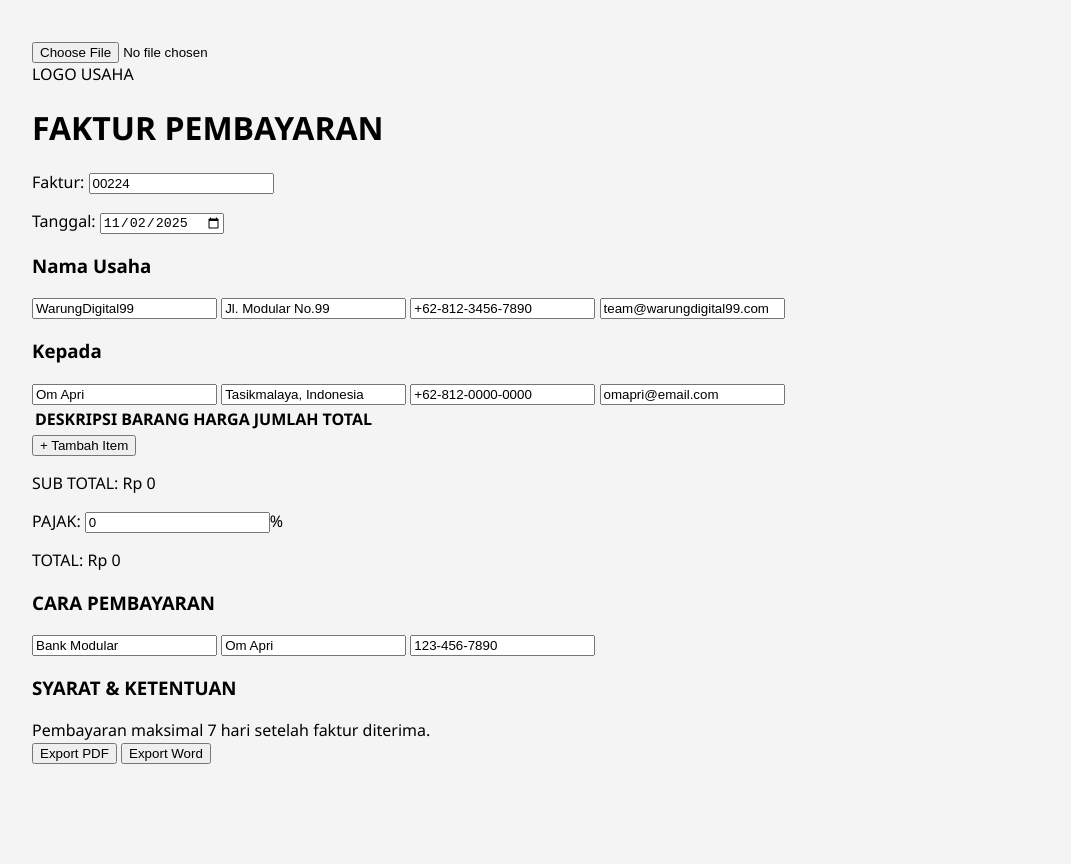
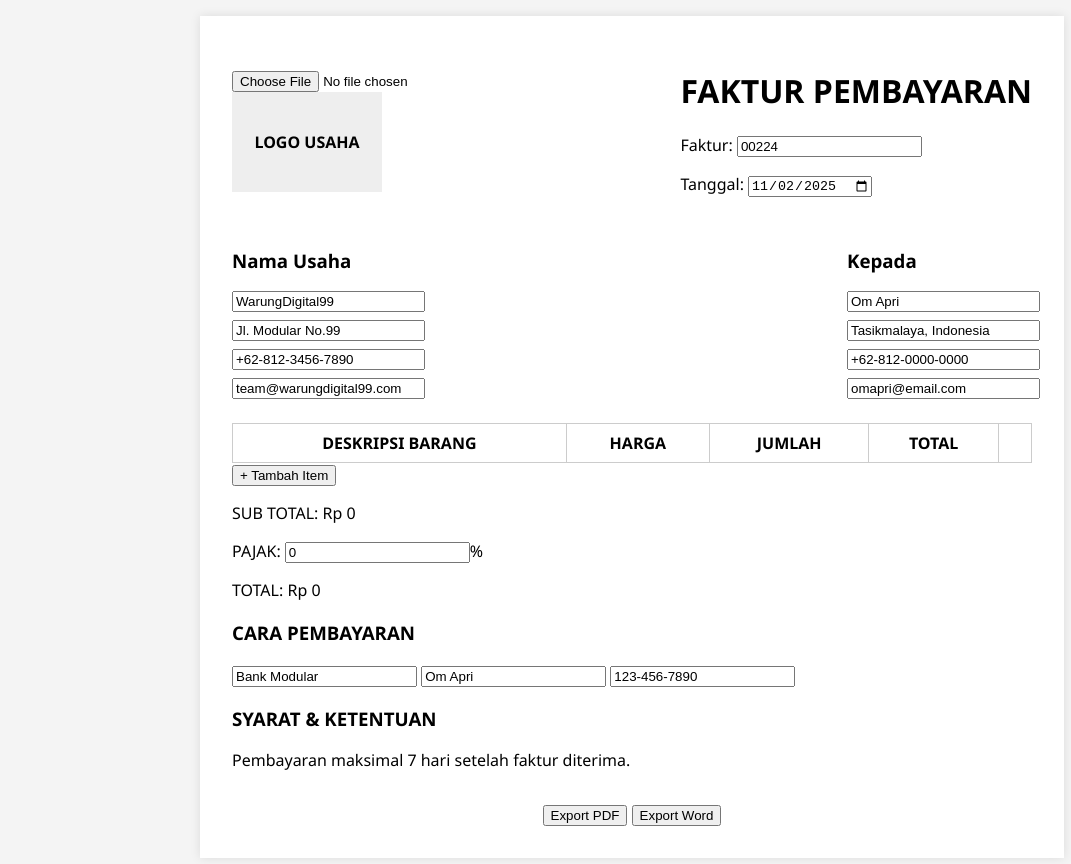
Before and after one commit to apri99/invoice-pro, a plain HTML site: page index.html in a window 1280 px wide. Shown: the whole page, without its empty margins (8-1079 px from the left). Before the commit the page ends 804 px from the top, so only its background shows below. Drawn offline with Linux system fonts and the light colour scheme.

Commit message:
style.css

```diff
--- a/style.css
+++ b/style.css
@@ -1,17 +1,56 @@
 body {
   font-family: 'Segoe UI', sans-serif;
   background: #f4f4f4;
+  margin: 0;
+  padding: 1rem;
+}
+.invoice-container {
+  background: #fff;
   padding: 2rem;
+  max-width: 800px;
+  margin: auto;
+  box-shadow: 0 0 10px rgba(0,0,0,0.1);
 }
-.invoice-form input, textarea {
+header {
+  display: flex;
+  justify-content: space-between;
+  align-items: center;
+}
+.logo-area {
+  width: 150px;
+}
+#logoPreview {
+  width: 100%;
+  height: 100px;
+  background: #eee;
+  display: flex;
+  align-items: center;
+  justify-content: center;
+  font-weight: bold;
+}
+.info-section {
+  display: flex;
+  justify-content: space-between;
+  margin-top: 1rem;
+}
+.info-section input {
   display: block;
-  margin: 0.5rem 0;
+  margin-bottom: 0.5rem;
   width: 100%;
+}
+table {
+  width: 100%;
+  margin-top: 1rem;
+  border-collapse: collapse;
+}
+th, td {
+  border: 1px solid #ccc;
   padding: 0.5rem;
 }
-#invoicePreview {
-  background: #fff;
-  padding: 1rem;
+.summary, .payment-info, .notes {
   margin-top: 1rem;
-  border: 1px solid #ccc;
 }
+footer {
+  margin-top: 2rem;
+  text-align: center;
+}
```
